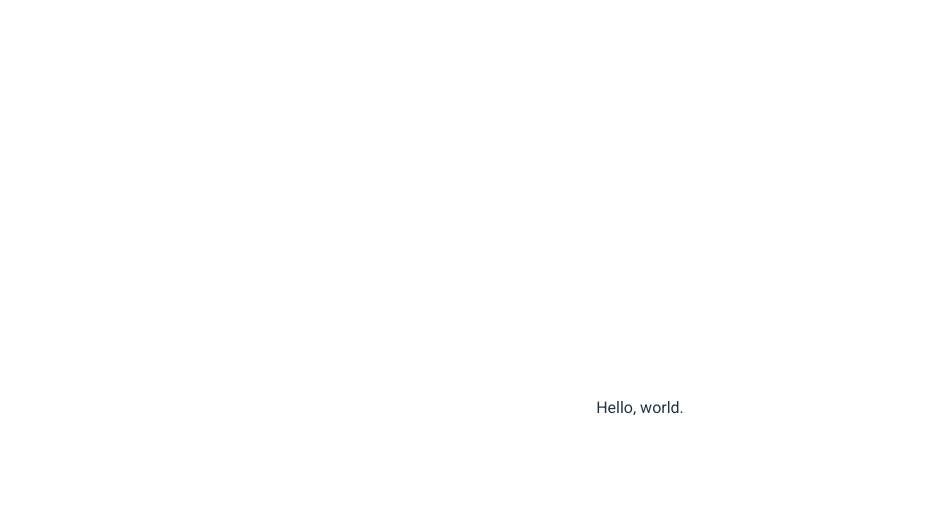
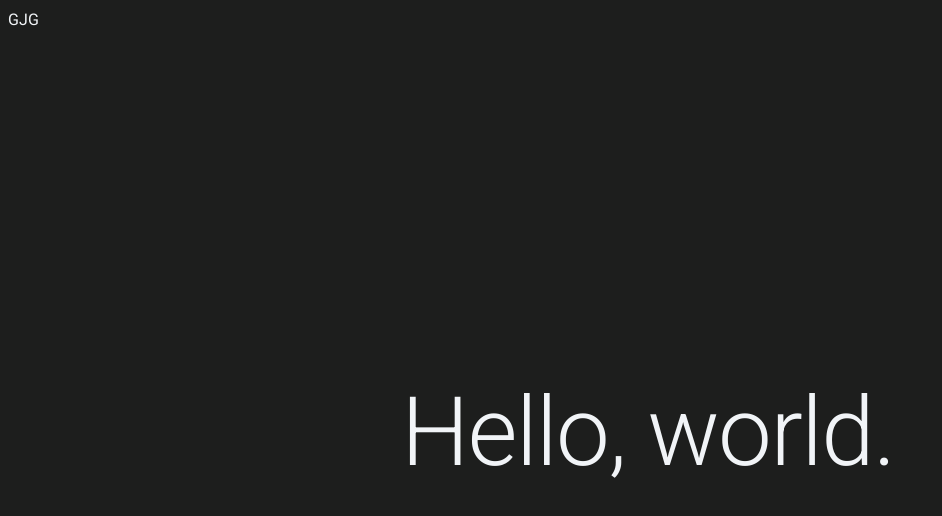
Before and after one commit to gjeffgolden/personal-website-2.0, a React (Vite) app: page / in a window 1280 px wide. Shown: the top 516 px of the page, without its empty margins (0-942 px from the left). Built offline with nearby package versions, Linux system fonts and the light colour scheme.

Commit message:
Setting up React Router

```diff
--- a/package.json
+++ b/package.json
@@ -16,7 +16,8 @@
     "@reduxjs/toolkit": "^1.8.3",
     "react": "^18.2.0",
     "react-dom": "^18.2.0",
-    "react-redux": "^8.0.2"
+    "react-redux": "^8.0.2",
+    "react-router-dom": "6"
   },
   "devDependencies": {
     "@redux-devtools/core": "^3.13.1",
--- a/src/App.tsx
+++ b/src/App.tsx
@@ -1,8 +1,13 @@
-import Container from "@mui/material/Container";
+import Box from "@mui/material/Box";
+import Typography from "@mui/material/Typography";
+
+import Header from "./components/Header";
 
 function App() {
   return (
-    <Container
+    <>
+      <Header />
+      <Box
         sx={{
           display: "flex",
           flexFlow: "column",
@@ -12,8 +17,9 @@ function App() {
           justifyContent: "center",
         }}
       >
-      Hello, world.
-    </Container>
+        <Typography variant="h1">Hello, world.</Typography>
+      </Box>
+    </>
   );
 }
 
--- /dev/null
+++ b/src/components/Header.tsx
@@ -0,0 +1,13 @@
+import Box from "@mui/material/Box";
+import Typography from "@mui/material/Typography";
+
+const Header = () => {
+  return (
+    <Box>
+      <Typography>GJG</Typography>
+      <nav></nav>
+    </Box>
+  );
+};
+
+export default Header;
--- a/src/index.css
+++ b/src/index.css
@@ -26,8 +26,8 @@ a:hover {
 
 @media (prefers-color-scheme: light) {
   :root {
-    color: #213547;
-    background-color: #ffffff;
+    color: #f1f4f7;
+    background-color: #1d1e1d;
   }
   a:hover {
     color: #747bff;
--- a/src/main.tsx
+++ b/src/main.tsx
@@ -1,10 +1,15 @@
-import React from 'react'
-import ReactDOM from 'react-dom/client'
-import App from './App'
-import './index.css'
+import React from "react";
+import ReactDOM from "react-dom/client";
+import { BrowserRouter, Routes, Route } from "react-router-dom";
+import App from "./App";
+import "./index.css";
 
-ReactDOM.createRoot(document.getElementById('root') as HTMLElement).render(
+ReactDOM.createRoot(document.getElementById("root") as HTMLElement).render(
   <React.StrictMode>
-    <App />
-  </React.StrictMode>
-)
+    <BrowserRouter>
+      <Routes>
+        <Route path="/" element={<App />} />
+      </Routes>
+    </BrowserRouter>
+  </React.StrictMode>,
+);
```
Also changed, not shown: 1 other file (tests, documents, lock files or other folders). Lines whose indentation alone changed are shown as unchanged.
